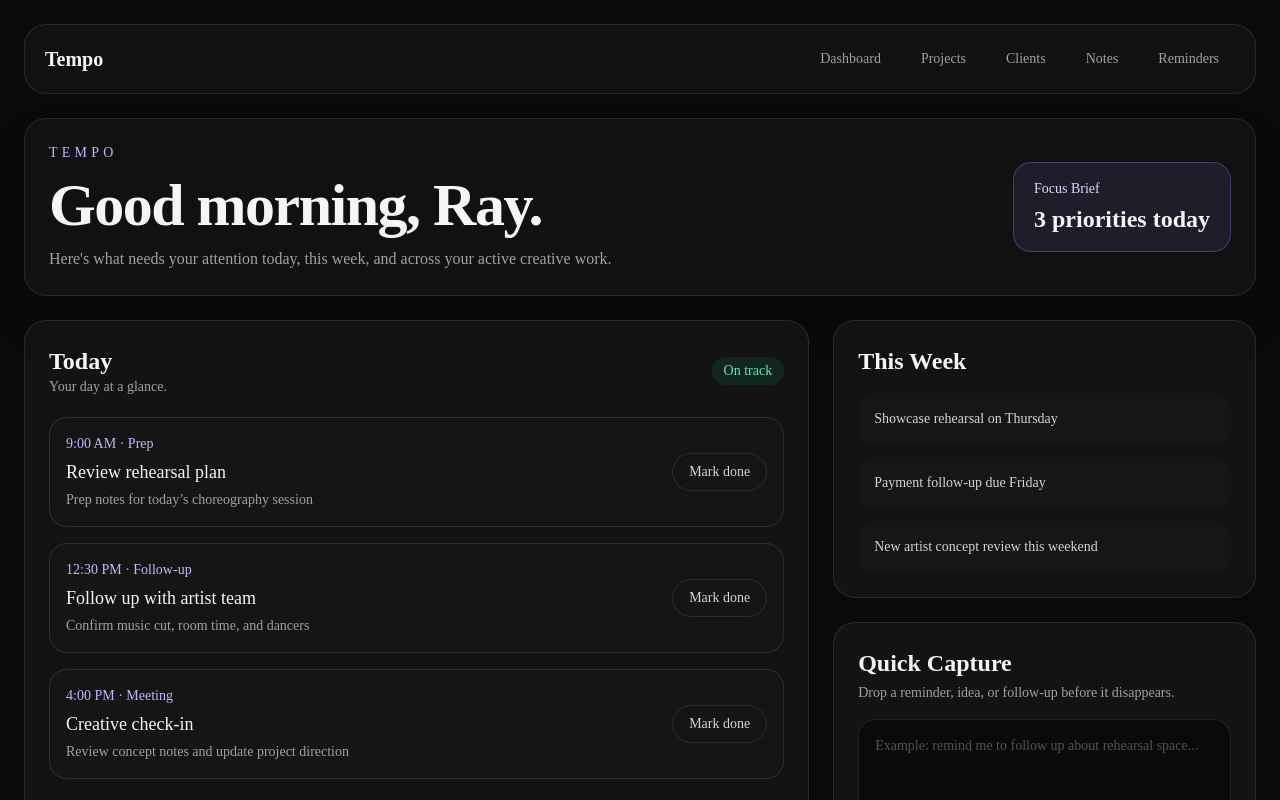
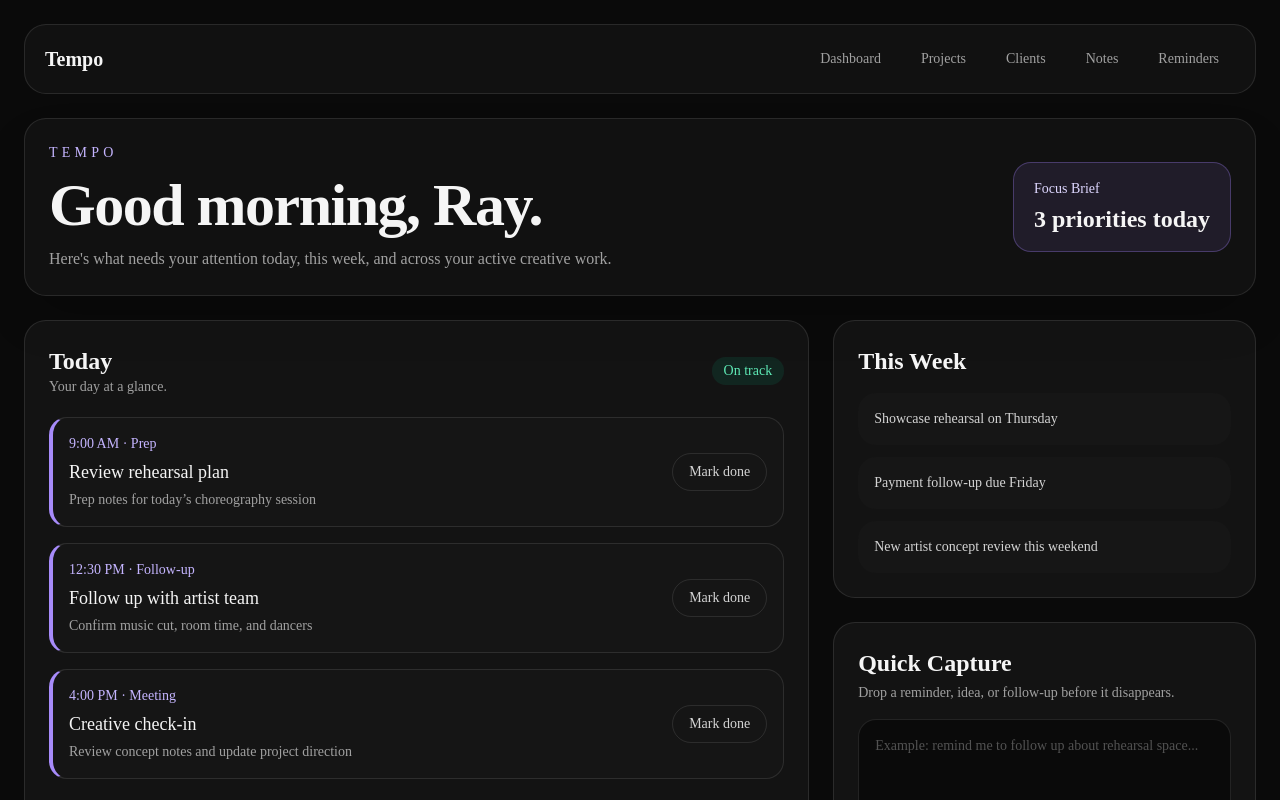
Before and after one commit to jpxch/tempo, a Next.js app: page /dashboard in a window 1280 px wide. Shown: the top 800 px of the page. Built offline with nearby package versions, Linux system fonts and the light colour scheme.

Commit message:
feat: enhance TodayPanel to accept projects and update item styling based on project color

```diff
--- a/app/dashboard/page.tsx
+++ b/app/dashboard/page.tsx
@@ -14,7 +14,7 @@ export default function Home() {
         <HeroSection />
 
         <section className="grid gap-6 lg:grid-cols-[1.3fr_0.7fr]">
-          <TodayPanel items={dashboardData.todayItems} />
+          <TodayPanel items={dashboardData.todayItems} projects={dashboardData.projects} />
 
           <aside className="space-y-6">
             <WeekPanel items={dashboardData.weekItems} />
--- a/components/dashboard/TodayPanel.tsx
+++ b/components/dashboard/TodayPanel.tsx
@@ -1,10 +1,14 @@
-import type { TodayItem } from '@/types/dashboard';
+import type { Project, TodayItem } from '@/types/dashboard';
 
 type TodayPanelProps = {
   items: TodayItem[];
+  projects: Project[];
 };
 
-export function TodayPanel({ items }: TodayPanelProps) {
+export function TodayPanel({ items, projects }: TodayPanelProps) {
+  const getProjectColor = (projectId: string) =>
+    projects.find((project) => project.id === projectId)?.color ?? '#a737373';
+
   return (
     <div className="rounded-3xl border border-white/10 bg-white/4 p-6">
       <div className="mb-5 flex items-center justify-between">
@@ -23,7 +27,9 @@ export function TodayPanel({ items }: TodayPanelProps) {
           <article
             key={item.title}
             className="rounded-2xl border border-white/10 bg-neutral-900/80 p-4"
-            style={{ borderLeft: `4px solid ${item.projectColor}` }}
+            style={{
+              borderLeft: `4px solid ${getProjectColor(item.projectId)}`,
+            }}
           >
             <div className="flex flex-col gap-3 md:flex-row md:items-center md:justify-between">
               <div>
```
